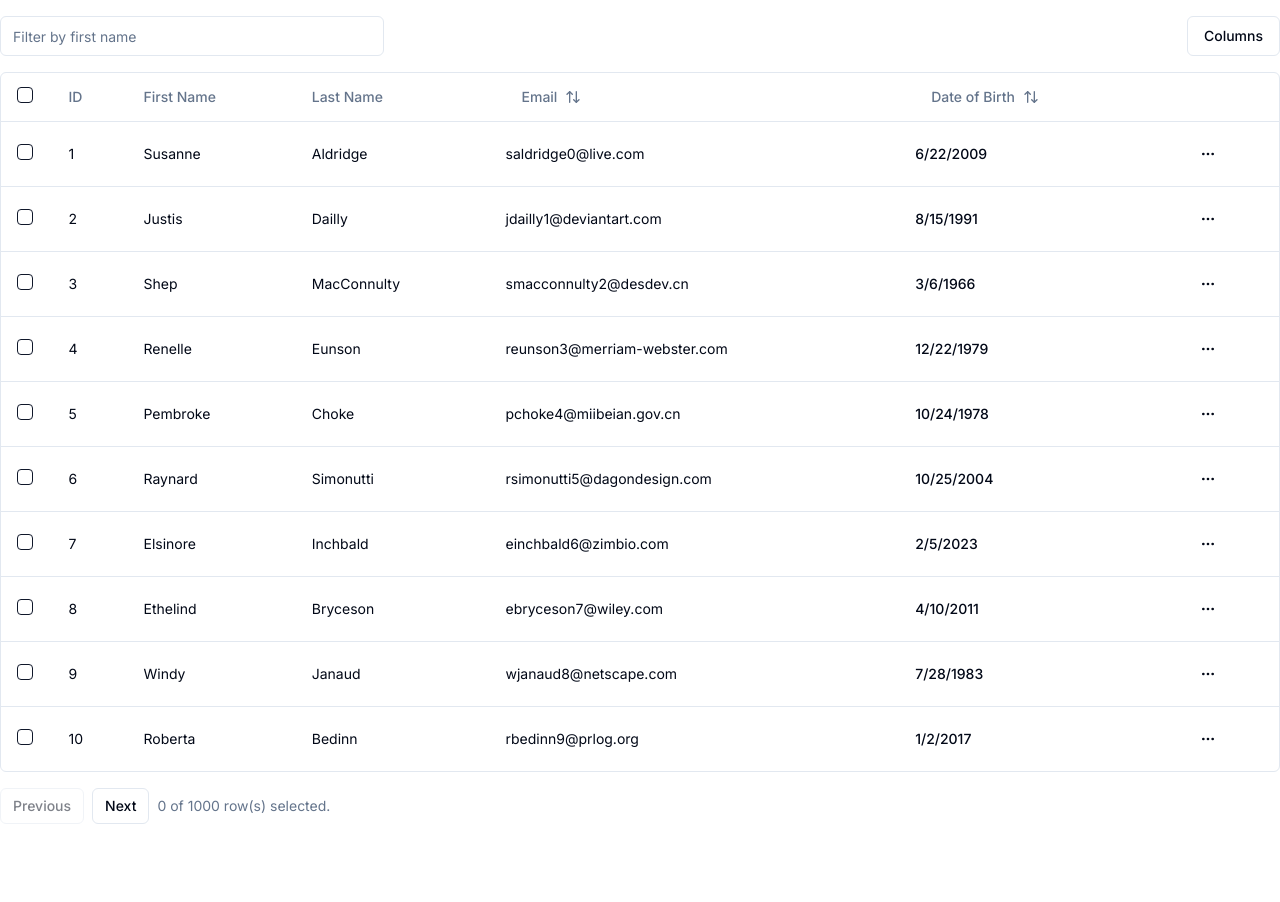
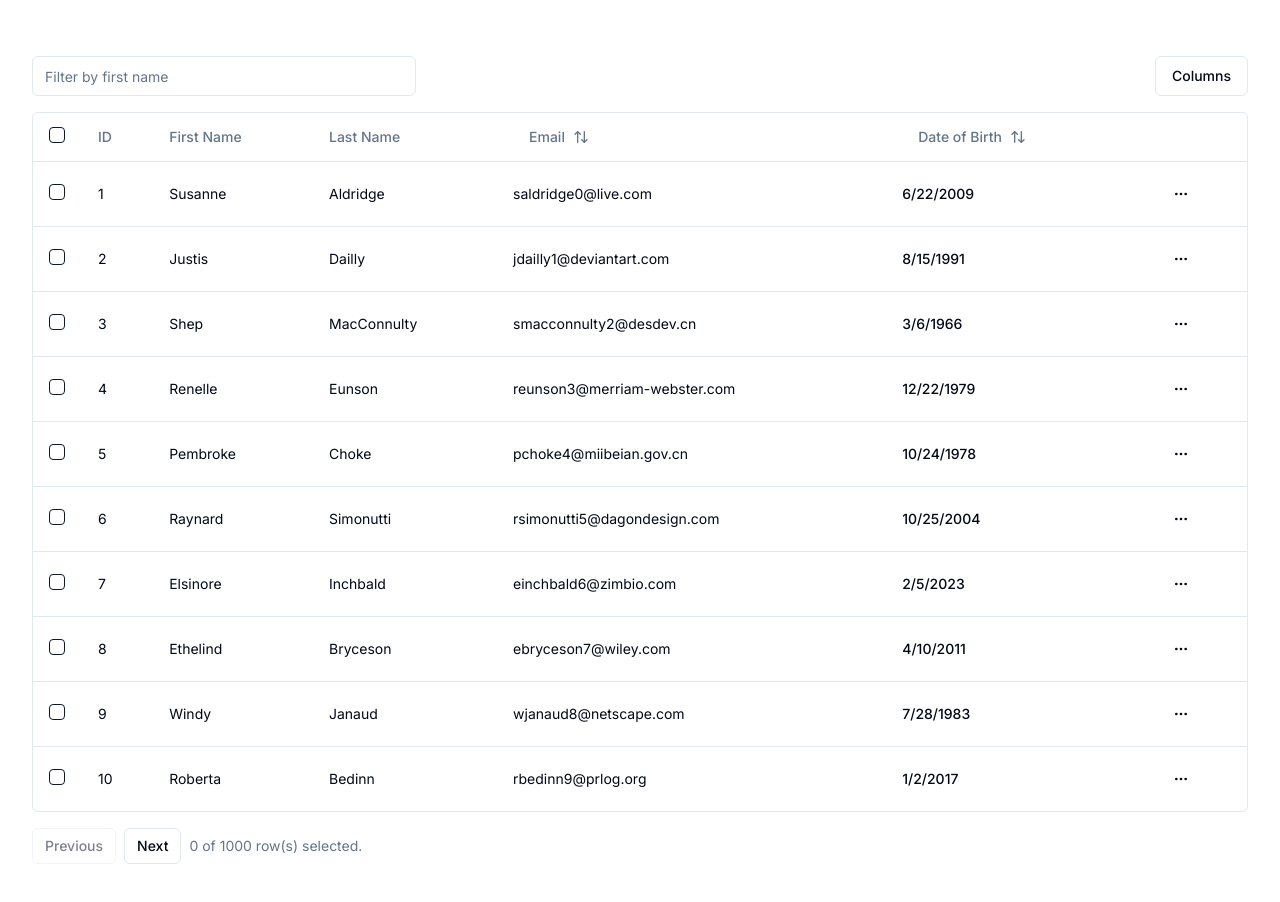
Before and after one commit to roseylikeme/shadcn-ui-table, a Next.js app: page /people in a window 1280 px wide. Shown: the top 902 px of the page. Before the commit the page ends 840 px from the top, so only its background shows below. Built offline with nearby package versions, Linux system fonts and the light colour scheme.

Commit message:
styling: center our table

```diff
--- a/src/app/people/page.tsx
+++ b/src/app/people/page.tsx
@@ -7,7 +7,9 @@ type Props = {}
 
 const People = (props: Props) => {
   return (
-    <PeopleDataTable columns={columns} data={people}/>
+    <div className='container py-10 mx-auto'>
+      <PeopleDataTable columns={columns} data={people}/>
+    </div>
   )
 }
 
```
